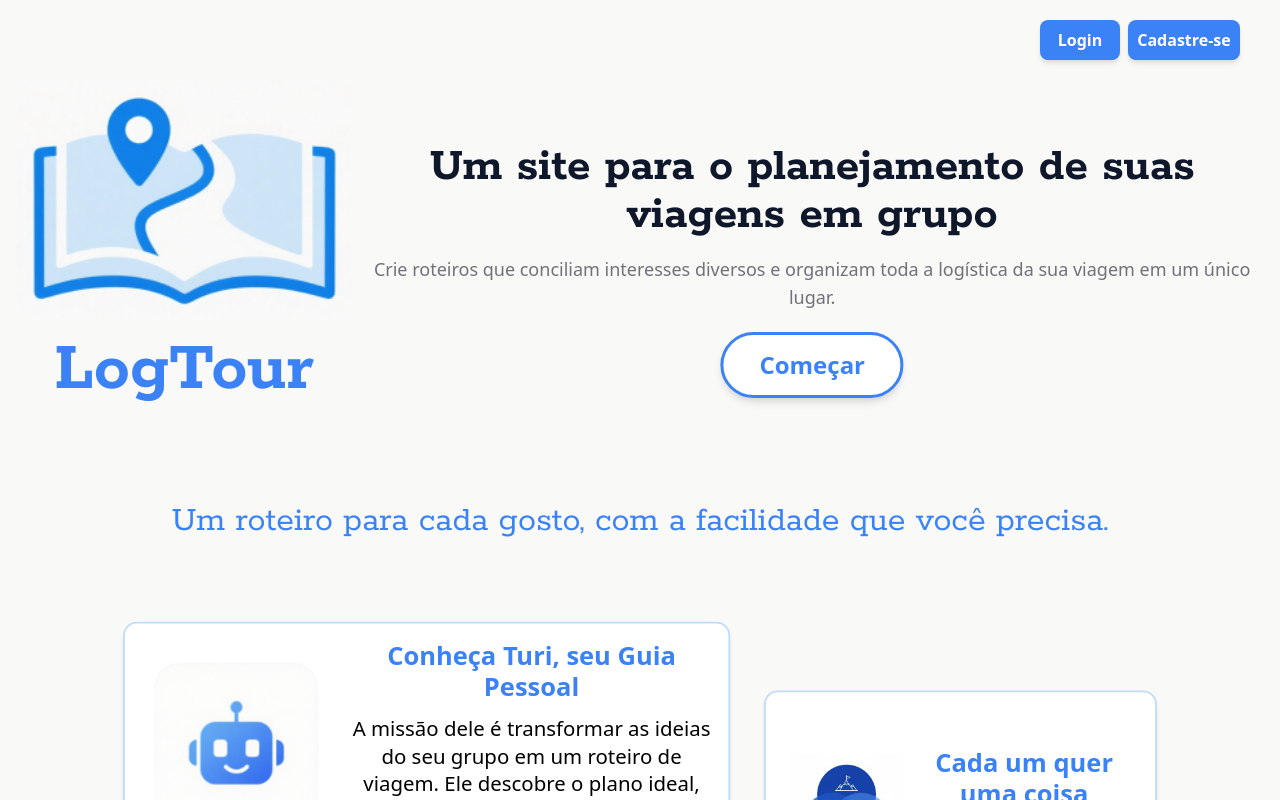
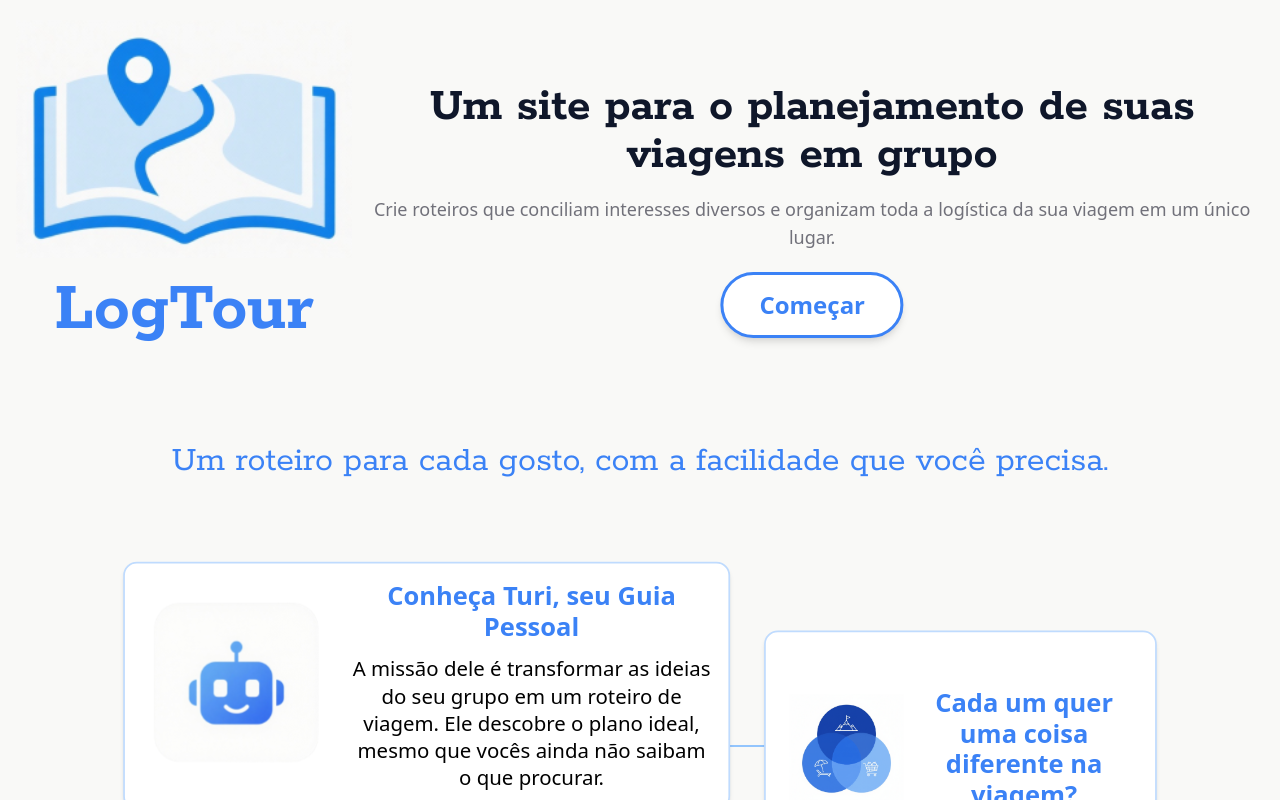
Before and after one commit to aarthuralvees/Log-Tour, a React (Create React App) app in the folder client/: page / in a window 1280 px wide. Shown: the top 800 px of the page. Built offline with nearby package versions, Linux system fonts and the light colour scheme.

Commit message:
fix(button): changed button from ts -> js

```diff
--- a/client/package.json
+++ b/client/package.json
@@ -7,6 +7,7 @@
     "@testing-library/jest-dom": "^6.8.0",
     "@testing-library/react": "^16.3.0",
     "@testing-library/user-event": "^13.5.0",
+    "prop-types": "^15.8.1",
     "react": "^19.1.1",
     "react-dom": "^19.1.1",
     "react-router-dom": "^7.9.3",
@@ -38,10 +39,8 @@
     ]
   },
   "devDependencies": {
-    "@types/react": "^19.2.2",
     "autoprefixer": "^10.4.21",
     "postcss": "^8.5.6",
-    "tailwindcss": "^3.4.18",
-    "typescript": "^5.9.3"
+    "tailwindcss": "^3.4.18"
   }
 }
--- a/client/src/App.jsx
+++ b/client/src/App.jsx
@@ -7,7 +7,6 @@ function App() {
   return (
     <Routes>
       <Route path="/" element={<Home />} />
-      <Route path="/test" element={<TestPage />} />
     </Routes>
   );
 }
--- a/client/src/App/Home/index.jsx
+++ b/client/src/App/Home/index.jsx
@@ -1,17 +1,12 @@
 import { CustomButton } from '../../components/Button/CustomButton';
 import { CartaoDeApresentacao } from '../../components/CartaoDeApresentacao';
+import { useNavigate } from 'react-router-dom';
 
 function Home() {
+  const navigate = useNavigate();
 
   return (
    <div className='bg-background min-h-screen'>
-
-      <div className='Navbar flex justify-end pr-10 pt-3 gap-2'>
-        <CustomButton label="Login" variant="borrow" width='w-20'
-        className='mt-2 p-2 rounded-lg shadow-md' />
-        <CustomButton label="Cadastre-se" variant="borrow" width='w-28'
-        className='mt-2 p-2 rounded-lg shadow-md' />
-      </div>
 
       <div className="Hero flex items-center justify-center text-center px-4 gap-2">
         <div className='LogTour align-center flex flex-col items-center gap-4 mt-5'>
--- /dev/null
+++ b/client/src/components/Button/CustomButton.jsx
@@ -0,0 +1,50 @@
+import React from 'react';
+import PropTypes from 'prop-types';
+
+const ButtonVariant = {
+  borrow: 'bg-borrow text-white',
+  dark: 'bg-borrowDark text-white',
+  gray: 'bg-gray text-borrowDark',
+  white: 'bg-white text-borrow' // usado em Home
+};
+
+export const CustomButton = React.forwardRef(function CustomButton(
+  { variant, width, label, onAction, isLoading = false, className, onClick, disabled, ...props },
+  ref
+) {
+  const properties = ButtonVariant[variant];
+  const divWidth = width ?? 'w-full';
+
+  const handleClick = async (e) => {
+    onClick?.(e);
+    if (e?.defaultPrevented) return;
+    await onAction?.();
+  };
+
+  return (
+    <button
+      className={`${properties} font-semibold font-nunito hover:opacity-80 ${divWidth} ${className ?? ''}`}
+      ref={ref}
+      disabled={disabled || isLoading}
+      onClick={handleClick}
+      {...props}
+    >
+      {isLoading ? 'Carregando...' : label}
+    </button>
+  );
+});
+
+CustomButton.displayName = 'CustomButton';
+
+CustomButton.propTypes = {
+  label: PropTypes.string.isRequired,
+  variant: PropTypes.oneOf(['borrow', 'dark', 'gray', 'white']).isRequired,
+  width: PropTypes.string,
+  onAction: PropTypes.func,
+  isLoading: PropTypes.bool,
+  className: PropTypes.string,
+  onClick: PropTypes.func,
+  disabled: PropTypes.bool
+};
+
+export default CustomButton;
--- a/client/src/components/Button/CustomButton.tsx
+++ /dev/null
@@ -1,41 +0,0 @@
-import React from 'react';
-
-const ButtonVariant = {
-  borrow: 'bg-borrow text-white',
-  dark: 'bg-borrowDark text-white',
-  gray: 'bg-gray text-borrowDark'
-} as const;
-
-interface ButtonProps extends React.ButtonHTMLAttributes<HTMLButtonElement> {
-  label: string;
-  variant: keyof typeof ButtonVariant;
-  width?: string;
-  onAction?: () => void | Promise<void>;
-  isLoading?: boolean;
-}
-
-export const CustomButton = React.forwardRef<HTMLButtonElement, ButtonProps>(
-  ({ variant, width, label, onAction, isLoading = false, className, onClick, disabled, ...props }, ref) => {
-    const properties = ButtonVariant[variant];
-    const divWidth = width ?? 'w-full';
-
-    const handleClick = async (e: React.MouseEvent<HTMLButtonElement>) => {
-      onClick?.(e);
-      if (e.defaultPrevented) return;
-      await onAction?.();
-    };
-
-    return (
-      <button
-        className={`${properties} font-semibold font-nunito hover:opacity-80 ${divWidth} ${className ?? ''}`}
-        ref={ref}
-        disabled={disabled || isLoading}
-        onClick={handleClick}
-        {...props}
-      >
-        {isLoading ? 'Carregando...' : label}
-      </button>
-    );
-  }
-);
-CustomButton.displayName = 'CustomButton';
```
Also changed, not shown: 1 other file (tests, documents, lock files or other folders).
